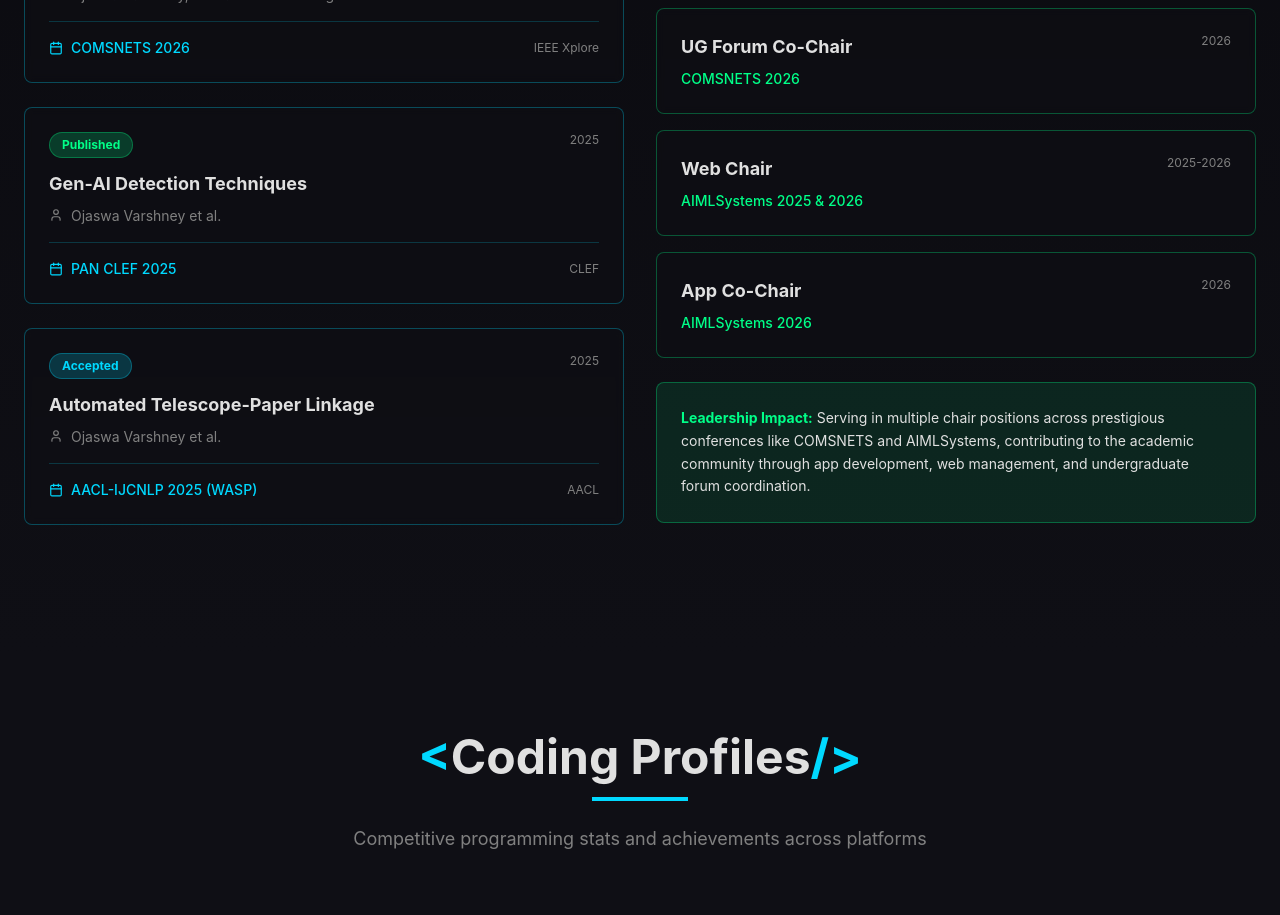
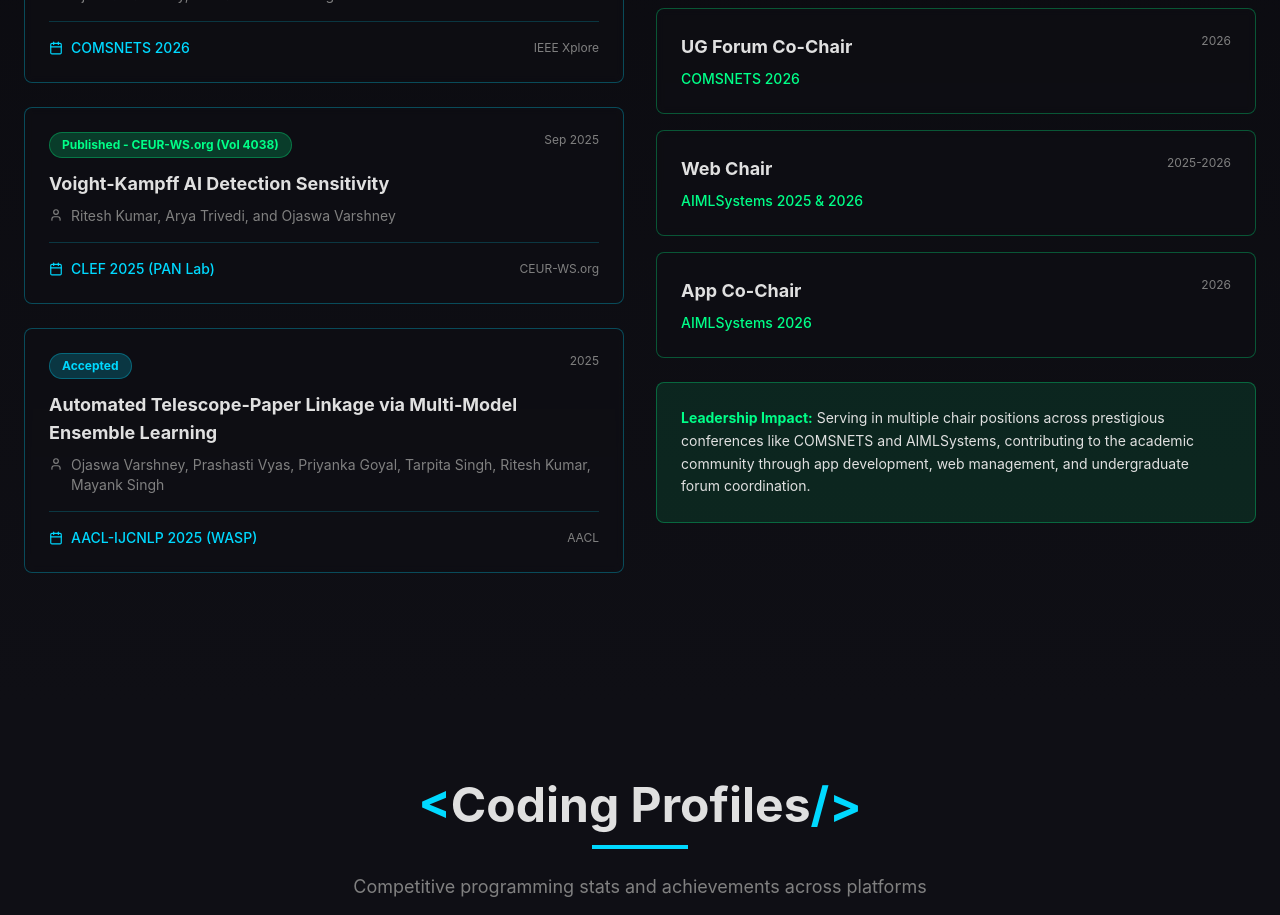
Before and after one commit to JrG-One/Ojaswa-s-Portfolio, a React (Create React App) app in the folder frontend/: page / in a window 1280 px wide. Shown: the part 7120-8035 px from the top of the page. Built offline with nearby package versions, Linux system fonts and the light colour scheme.

Commit message:
Update publication details for WASP and CLEF papers

```diff
--- a/frontend/src/mock.js
+++ b/frontend/src/mock.js
@@ -220,18 +220,18 @@
   },
   {
     id: 2,
-    title: "Gen-AI Detection Techniques",
-    authors: "Ojaswa Varshney et al.",
-    conference: "PAN CLEF 2025",
-    status: "Published",
-    publisher: "CLEF",
-    date: "2025",
+    title: "Voight-Kampff AI Detection Sensitivity",
+    authors: "Ritesh Kumar, Arya Trivedi, and Ojaswa Varshney",
+    conference: "CLEF 2025 (PAN Lab)",
+    status: "Published - CEUR-WS.org (Vol 4038)",
+    publisher: "CEUR-WS.org",
+    date: "Sep 2025",
     type: "Conference"
   },
   {
     id: 3,
-    title: "Automated Telescope-Paper Linkage",
-    authors: "Ojaswa Varshney et al.",
+    title: "Automated Telescope-Paper Linkage via Multi-Model Ensemble Learning",
+    authors: "Ojaswa Varshney, Prashasti Vyas, Priyanka Goyal, Tarpita Singh, Ritesh Kumar, Mayank Singh",
     conference: "AACL-IJCNLP 2025 (WASP)",
     status: "Accepted",
     publisher: "AACL",
```
